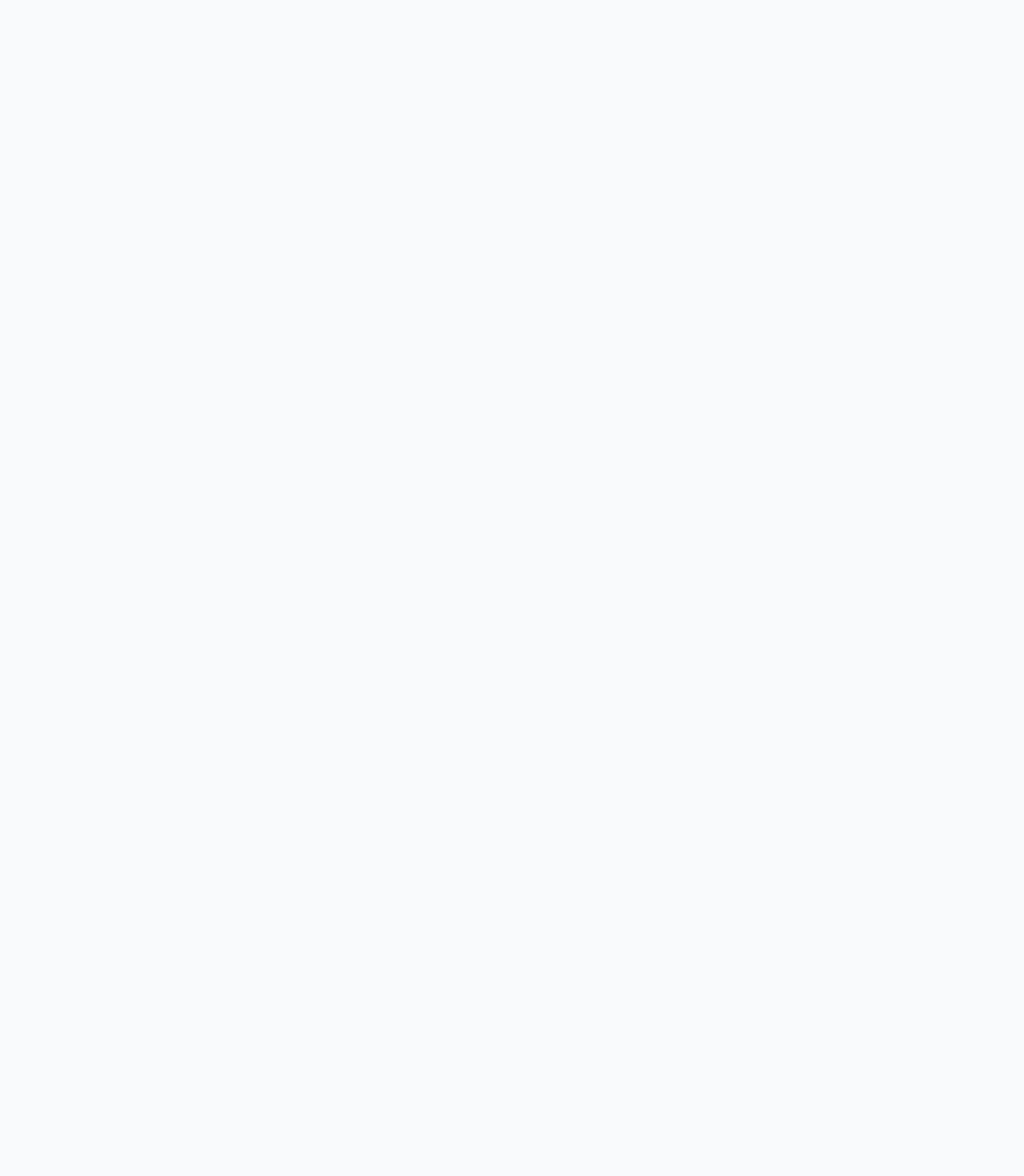
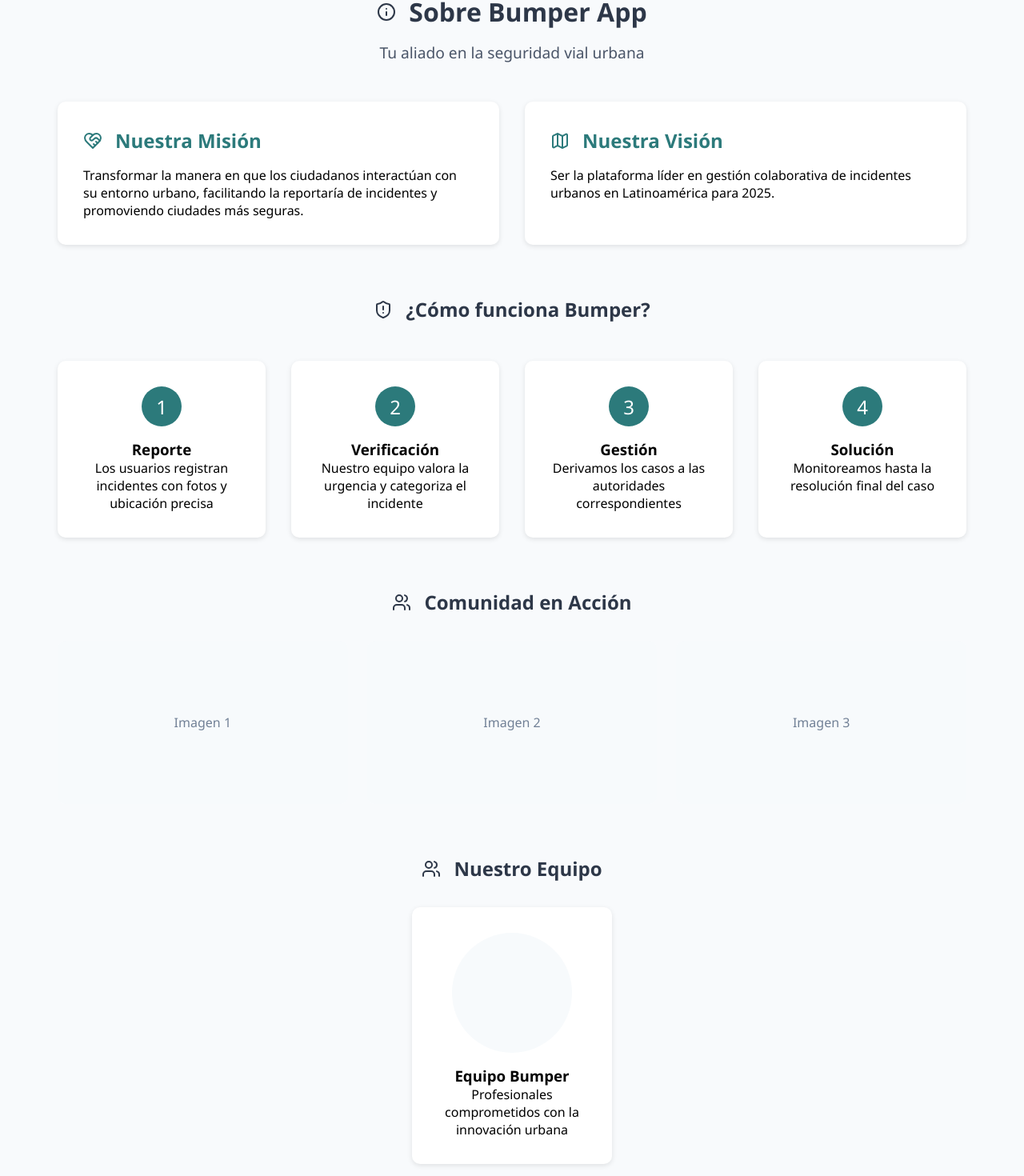
Before and after one commit to ingenieria-software-7009-2025-2/bumper-front, a React (Create React App) app: page /about in a window 1280 px wide. Before the commit this address had no page. Shown: the part 93-1563 px from the top of the page at 80% size. Before the commit the page ends 800 px from the top, so only its background shows below. Built offline with nearby package versions, Linux system fonts and the light colour scheme.

Commit message:
Creando vista de información

```diff
--- a/src/App.js
+++ b/src/App.js
@@ -5,6 +5,7 @@
 import AuthForm from './components/Login/Login';
 import Home from './components/Home/Home';
 import Sidebar from './components/Layout/Sidebar';
+import About from './components/About/About';
 import './App.css';
 
 function App() {
@@ -34,6 +35,7 @@
         />
         <Route path="/incidents" element={<Incidents />} />
         <Route path="/profile" element={<Profile />} />
+        <Route path="/about" element={<About />} />
       </Routes>
     </Router>
   );
--- /dev/null
+++ b/src/components/About/About.css
@@ -0,0 +1,162 @@
+.about-container {
+    max-width: 1200px;
+    margin: 0 auto;
+    padding: 2rem;
+  }
+
+  .about-hero {
+    text-align: center;
+    margin-bottom: 3rem;
+  }
+
+  .about-hero h1 {
+    display: flex;
+    align-items: center;
+    justify-content: center;
+    gap: 1rem;
+    color: #2d3748;
+    margin-bottom: 1rem;
+  }
+
+  .about-hero p {
+    font-size: 1.2rem;
+    color: #4a5568;
+  }
+
+  .mission-section {
+    display: grid;
+    grid-template-columns: repeat(auto-fit, minmax(300px, 1fr));
+    gap: 2rem;
+    margin-bottom: 4rem;
+  }
+
+  .mission-card {
+    background: white;
+    padding: 2rem;
+    border-radius: 10px;
+    box-shadow: 0 2px 6px rgba(0, 0, 0, 0.1);
+  }
+
+  .mission-card h2 {
+    display: flex;
+    align-items: center;
+    gap: 1rem;
+    color: #2c7a7b;
+    margin-bottom: 1rem;
+  }
+
+  .how-it-works {
+    margin-bottom: 4rem;
+  }
+
+  .how-it-works h2 {
+    text-align: center;
+    margin-bottom: 3rem;
+    display: flex;
+    align-items: center;
+    justify-content: center;
+    gap: 1rem;
+    color: #2d3748;
+  }
+
+  .steps-grid {
+    display: grid;
+    grid-template-columns: repeat(auto-fit, minmax(250px, 1fr));
+    gap: 2rem;
+  }
+
+  .step-card {
+    background: white;
+    padding: 2rem;
+    border-radius: 10px;
+    text-align: center;
+    box-shadow: 0 2px 6px rgba(0, 0, 0, 0.1);
+  }
+
+  .step-icon {
+    width: 50px;
+    height: 50px;
+    background: #2c7a7b;
+    color: white;
+    border-radius: 50%;
+    display: flex;
+    align-items: center;
+    justify-content: center;
+    font-size: 1.5rem;
+    margin: 0 auto 1rem;
+  }
+
+  .gallery-section {
+    margin-bottom: 4rem;
+  }
+
+  .gallery-section h2 {
+    text-align: center;
+    margin-bottom: 2rem;
+    display: flex;
+    align-items: center;
+    justify-content: center;
+    gap: 1rem;
+    color: #2d3748;
+  }
+
+  .gallery-grid {
+    display: grid;
+    grid-template-columns: repeat(auto-fit, minmax(300px, 1fr));
+    gap: 1.5rem;
+  }
+
+  .gallery-item {
+    aspect-ratio: 16/9;
+    border-radius: 10px;
+    background: #f7fafc;
+    display: flex;
+    align-items: center;
+    justify-content: center;
+    color: #718096;
+    font-weight: 500;
+  }
+
+  .team-section {
+    margin-bottom: 4rem;
+  }
+
+  .team-section h2 {
+    text-align: center;
+    margin-bottom: 2rem;
+    display: flex;
+    align-items: center;
+    justify-content: center;
+    gap: 1rem;
+    color: #2d3748;
+  }
+
+  .team-grid {
+    display: flex;
+    justify-content: center;
+    gap: 2rem;
+    flex-wrap: wrap;
+  }
+
+  .team-card {
+    background: white;
+    padding: 2rem;
+    border-radius: 10px;
+    text-align: center;
+    box-shadow: 0 2px 6px rgba(0, 0, 0, 0.1);
+    width: 250px;
+  }
+
+  .team-photo {
+    width: 150px;
+    height: 150px;
+    background: #f7fafc;
+    border-radius: 50%;
+    margin: 0 auto 1rem;
+  }
+
+  @media (max-width: 768px) {
+    .mission-section {
+      grid-template-columns: 1fr;
+    }
+  }
--- /dev/null
+++ b/src/components/About/About.js
@@ -0,0 +1,117 @@
+import React from "react";
+import { Link } from "react-router-dom";
+import {
+  Info,
+  ShieldAlert,
+  Map,
+  Users,
+  HeartHandshake,
+  ArrowLeft,
+} from "lucide-react";
+import "./About.css";
+
+const About = () => {
+  return (
+    <div className="about-container">
+      <div className="header-section">
+        <Link to="/home" className="back-button">
+          <ArrowLeft size={20} />
+          Volver al inicio
+        </Link>
+      </div>
+      {/* Hero Section */}
+      <div className="about-hero">
+        <h1>
+          <Info /> Sobre Bumper App
+        </h1>
+        <p>Tu aliado en la seguridad vial urbana</p>
+      </div>
+
+      {/* Misión y Visión */}
+      <div className="mission-section">
+        <div className="mission-card">
+          <h2>
+            <HeartHandshake /> Nuestra Misión
+          </h2>
+          <p>
+            Transformar la manera en que los ciudadanos interactúan con su
+            entorno urbano, facilitando la reportaría de incidentes y
+            promoviendo ciudades más seguras.
+          </p>
+        </div>
+
+        <div className="mission-card">
+          <h2>
+            <Map /> Nuestra Visión
+          </h2>
+          <p>
+            Ser la plataforma líder en gestión colaborativa de incidentes
+            urbanos en Latinoamérica para 2025.
+          </p>
+        </div>
+      </div>
+
+      {/* Cómo Funciona */}
+      <div className="how-it-works">
+        <h2>
+          <ShieldAlert /> ¿Cómo funciona Bumper?
+        </h2>
+        <div className="steps-grid">
+          <div className="step-card">
+            <div className="step-icon">1</div>
+            <h3>Reporte</h3>
+            <p>
+              Los usuarios registran incidentes con fotos y ubicación precisa
+            </p>
+          </div>
+
+          <div className="step-card">
+            <div className="step-icon">2</div>
+            <h3>Verificación</h3>
+            <p>Nuestro equipo valora la urgencia y categoriza el incidente</p>
+          </div>
+
+          <div className="step-card">
+            <div className="step-icon">3</div>
+            <h3>Gestión</h3>
+            <p>Derivamos los casos a las autoridades correspondientes</p>
+          </div>
+
+          <div className="step-card">
+            <div className="step-icon">4</div>
+            <h3>Solución</h3>
+            <p>Monitoreamos hasta la resolución final del caso</p>
+          </div>
+        </div>
+      </div>
+
+      {/* Galería */}
+      <div className="gallery-section">
+        <h2>
+          <Users /> Comunidad en Acción
+        </h2>
+        <div className="gallery-grid">
+          <div className="gallery-item placeholder-1">Imagen 1</div>
+          <div className="gallery-item placeholder-2">Imagen 2</div>
+          <div className="gallery-item placeholder-3">Imagen 3</div>
+        </div>
+      </div>
+
+      {/* Equipo */}
+      <div className="team-section">
+        <h2>
+          <Users /> Nuestro Equipo
+        </h2>
+        <div className="team-grid">
+          <div className="team-card">
+            <div className="team-photo"></div>
+            <h3>Equipo Bumper</h3>
+            <p>Profesionales comprometidos con la innovación urbana</p>
+          </div>
+        </div>
+      </div>
+    </div>
+  );
+};
+
+export default About;
```
Also changed, not shown: src/components/Profile/Profile.js (+18 -34 lines).
